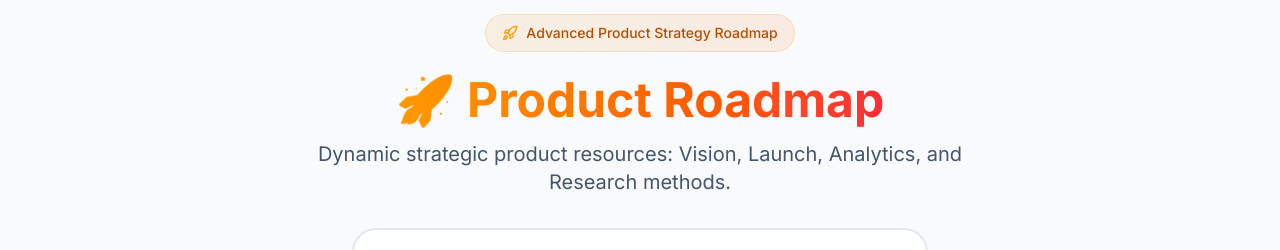
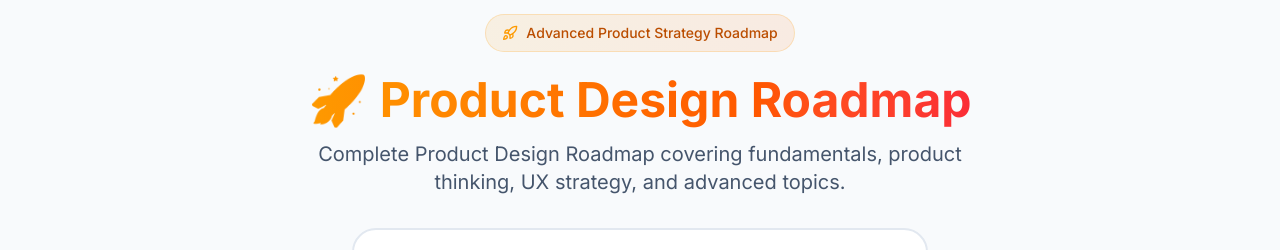
Before and after one commit to moatasm99/UX-Hub-v2, a React (Vite) app: page /roadmap in a window 1280 px wide. Shown: the part 155-405 px from the top of the page. Built offline with nearby package versions, Linux system fonts and the light colour scheme; no server answers; the database is empty.

Commit message:
rename: Product Design Roadmap + SEO title + meta description

```diff
--- a/src/features/roadmap/pages/RoadmapPage.tsx
+++ b/src/features/roadmap/pages/RoadmapPage.tsx
@@ -1,4 +1,4 @@
-import { useState, useMemo } from 'react';
+import { useState, useMemo, useEffect } from 'react';
 import { Rocket, Filter, Search } from 'lucide-react';
 import RoadmapSection from '../components/RoadmapSection';
 import { usePublishedTracks } from '@/hooks/use-public-roadmap';
@@ -11,6 +11,15 @@ export default function RoadmapPage() {
     const [searchQuery, setSearchQuery] = useState('');
     const [selectedTrackId, setSelectedTrackId] = useState('All');
     const [openTopicId, setOpenTopicId] = useState<string | null>(null);
+
+    // SEO
+    useEffect(() => {
+        document.title = 'Product Design Roadmap | UX Hub';
+        const meta = document.querySelector('meta[name="description"]');
+        if (meta) {
+            meta.setAttribute('content', 'Complete Product Design Roadmap covering fundamentals, product thinking, UX strategy, and advanced topics.');
+        }
+    }, []);
 
     // Filter tracks based on selected track pill
     const filteredTracks = useMemo(() => {
@@ -40,11 +49,11 @@ export default function RoadmapPage() {
                     </div>
                     <h2 className="text-4xl md:text-5xl font-bold mb-4">
                         <span className="bg-gradient-to-r from-amber-500 via-orange-500 to-red-500 bg-clip-text text-transparent">
-                            🚀 Product Roadmap
+                            🚀 Product Design Roadmap
                         </span>
                     </h2>
                     <p className="text-lg md:text-xl max-w-2xl mx-auto mb-8 text-slate-600 dark:text-slate-400">
-                        Dynamic strategic product resources: Vision, Launch, Analytics, and Research methods.
+                        Complete Product Design Roadmap covering fundamentals, product thinking, UX strategy, and advanced topics.
                     </p>
                 </div>
 
```
